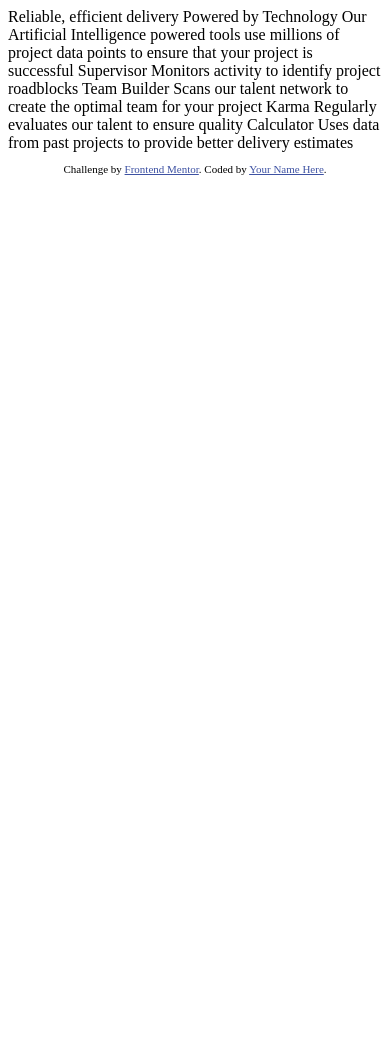
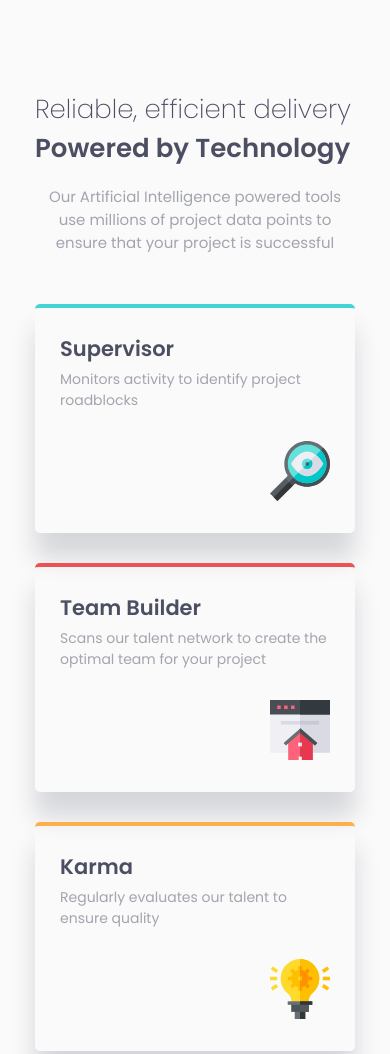
Before and after one commit to semirteskeredzic/four-card-section, a plain HTML site: page index.html in a window 390 px wide. Shown: the top 1054 px of the page. Before the commit the page ends 844 px from the top, so only its background shows below. Drawn offline with Linux system fonts and the light colour scheme.

Commit message:
Defined basics completed mobile view with the structure

```diff
--- a/index.html
+++ b/index.html
@@ -8,38 +8,68 @@
 
   <title>Frontend Mentor | Four card feature section</title>
 
-  <!-- Feel free to remove these styles or customise in your own stylesheet 👍 -->
-  <style>
-    .attribution { font-size: 11px; text-align: center; }
-    .attribution a { color: hsl(228, 45%, 44%); }
-  </style>
+  <!-- Google Fonts import -->
+  <link rel="preconnect" href="https://fonts.googleapis.com">
+  <link rel="preconnect" href="https://fonts.gstatic.com" crossorigin>
+  <link href="https://fonts.googleapis.com/css2?family=Poppins:wght@200;400;600&display=swap" rel="stylesheet">
+
+  <!-- CSS Styling import -->
+  <link rel="Stylesheet" type="text/css" href="./styles/styles.css">
 </head>
 <body>
-
-  Reliable, efficient delivery
-  Powered by Technology
-
-  Our Artificial Intelligence powered tools use millions of project data points
-  to ensure that your project is successful
-
-  Supervisor
-  Monitors activity to identify project roadblocks
-
-  Team Builder
-  Scans our talent network to create the optimal team for your project
-
-  Karma
-  Regularly evaluates our talent to ensure quality
-
-  Calculator
-  Uses data from past projects to provide better delivery estimates
-
+  <div class="main--container">
+    <div class="head--container">
+      <h1 class="head--title">Reliable, efficient delivery<span class="head--title-bold">Powered by Technology</span></h1>
+      <p class="head--paragraph">Our Artificial Intelligence powered tools use millions of project data points
+        to ensure that your project is successful</p>
+    </div>
+    <div class="content--container">
+      <div class="content--card border-cyan">
+        <div class="content--card-text-container">
+          <h2 class="content--card-text-title">Supervisor</h2>
+          <p class="content--card-text-paragrah">Monitors activity to identify project roadblocks</p>
+        </div>
+        <div class="content--card-icon-container">
+          <img class="content--card-icon" src="./images/icon-supervisor.svg" alt="" />
+        </div>
+      </div>
+      <div class="content--card border-red">
+        <div class="content--card-text-container">
+          <h2 class="content--card-text-title">  Team Builder</h2>
+          <p class="content--card-text-paragrah">Scans our talent network to create the optimal team for your project</p>
+        </div>
+        <div class="content--card-icon-container">
+          <img class="content--card-icon" src="./images/icon-team-builder.svg" alt=""/>
+        </div>
+      </div>
+      <div class="content--card border-orange">
+        <div class="content--card-text-container">
+          <h2 class="content--card-text-title">Karma</h2>
+          <p class="content--card-text-paragrah">Regularly evaluates our talent to ensure quality</p>
+        </div>
+        <div class="content--card-icon-container">
+          <img class="content--card-icon" src="./images/icon-karma.svg" alt=""/>
+        </div>
+      </div>
+      <div class="content--card border-blue">
+        <div class="content--card-text-container">
+          <h2 class="content--card-text-title">Calculator</h2>
+          <p class="content--card-text-paragrah">Uses data from past projects to provide better delivery estimates</p>
+        </div>
+        <div class="content--card-icon-container">
+          <img class="content--card-icon" src="./images/icon-calculator.svg" alt=""/>
+        </div>
+      </div>
+    </div>
+  </div>
 
   <footer>
-    <p class="attribution">
-      Challenge by <a href="https://www.frontendmentor.io?ref=challenge" target="_blank">Frontend Mentor</a>.
-      Coded by <a href="#">Your Name Here</a>.
-    </p>
+    <div class="attribution">
+      <div class="attribution-text">
+        Challenge by <a href="https://www.frontendmentor.io?ref=challenge" target="_blank">Frontend Mentor</a>.
+        Coded by <a href="#">Semir Teskeredzic</a>.
+      </div>
+    </div>
   </footer>
 </body>
 </html>
--- /dev/null
+++ b/styles/styles.css
@@ -0,0 +1,99 @@
+body {
+    font-family: 'Poppins';
+    background-color: hsl(0, 0%, 98%);
+}
+
+.main--container {
+    max-width: 320px;
+    margin: 0 auto;
+    margin-top: 90px;
+}
+
+.head--title {
+    font-weight: 200;
+    font-size: 26px;
+    color: hsl(234, 12%, 34%);
+}
+
+.head--title-bold {
+    font-weight: 600;
+    display: block;
+}
+
+.head--paragraph {
+    text-align: center;
+    font-size: 15px;
+}
+
+p {
+    color: hsl(229, 6%, 66%);
+    font-size: 14px;
+    margin-top: 5px;
+}
+
+h2 {
+    color: hsl(234, 12%, 34%);
+    font-weight: 600;
+    font-size: 21px;
+    margin: 0;
+}
+
+.content--card:first-of-type{
+    margin-top: 50px;
+}
+
+.content--card {
+    border-radius: 5px;
+    -moz-box-shadow:    3px 3px 5px 6px #ccc;
+    -webkit-box-shadow: 3px 3px 5px 6px #ccc;
+    box-shadow: 0 25px 25px hsl(229, 6%, 85%);
+    margin-bottom: 30px;
+    padding: 25px;
+}
+
+.border-red {
+    border-top: 4px solid hsl(0, 78%, 62%);
+}
+
+.border-cyan {
+    border-top: 4px solid hsl(180, 62%, 55%);
+}
+
+.border-orange {
+    border-top: 4px solid hsl(34, 97%, 64%);
+}
+
+.border-blue {
+    border-top: 4px solid hsl(212, 86%, 64%);
+}
+
+.content--card-icon-container {
+    text-align: right;
+    margin-top: 30px;
+}
+
+.content--card-icon {
+    width: 60px;
+}
+
+.attribution {
+    margin-top: 50px;
+    position: relative;
+    font-size: 10px;
+    width: 100%;
+}
+
+.attribution-text {
+    position: absolute;
+    width: 100%;
+    color: grey;
+    line-height: 40px;
+    font-size: 0.7em;
+    text-align: center;
+    bottom: 0;
+}
+
+a {
+    text-decoration: none;
+    color: hsl(179, 100%, 13%);
+}
```
